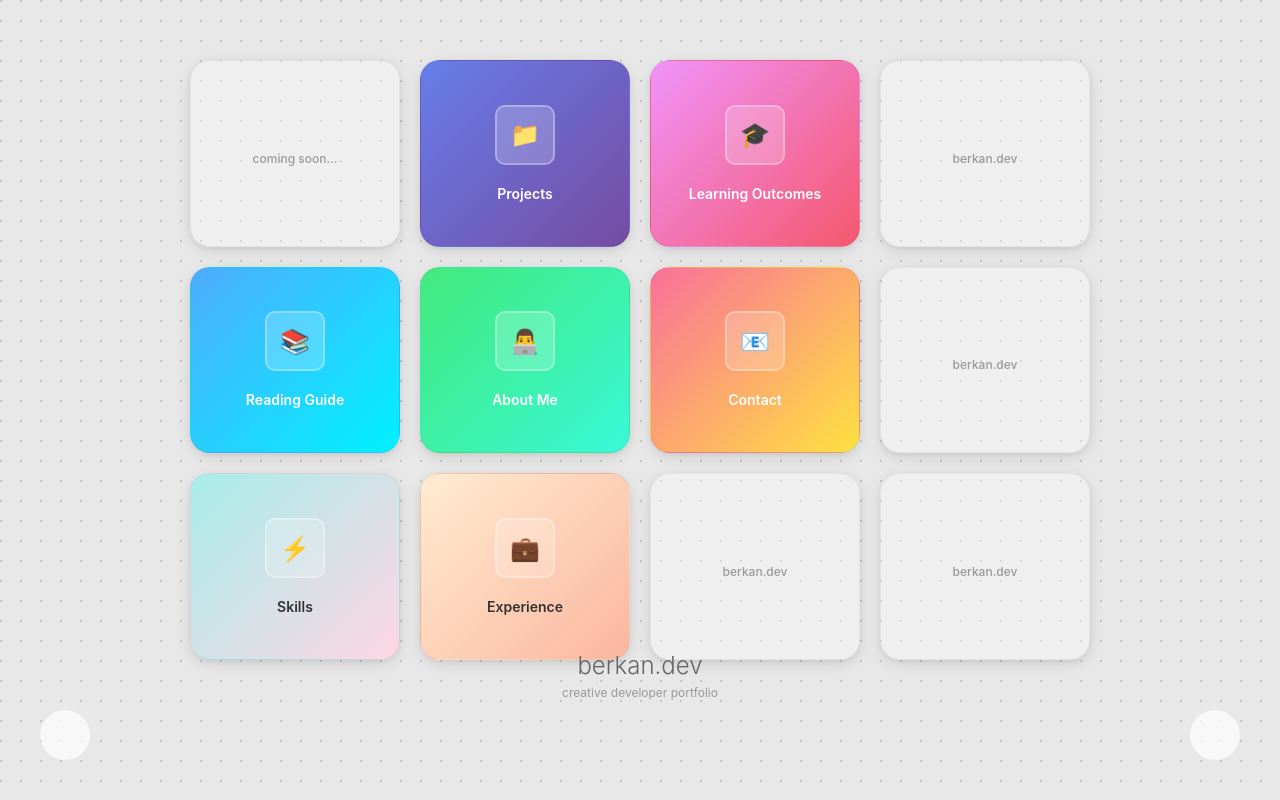
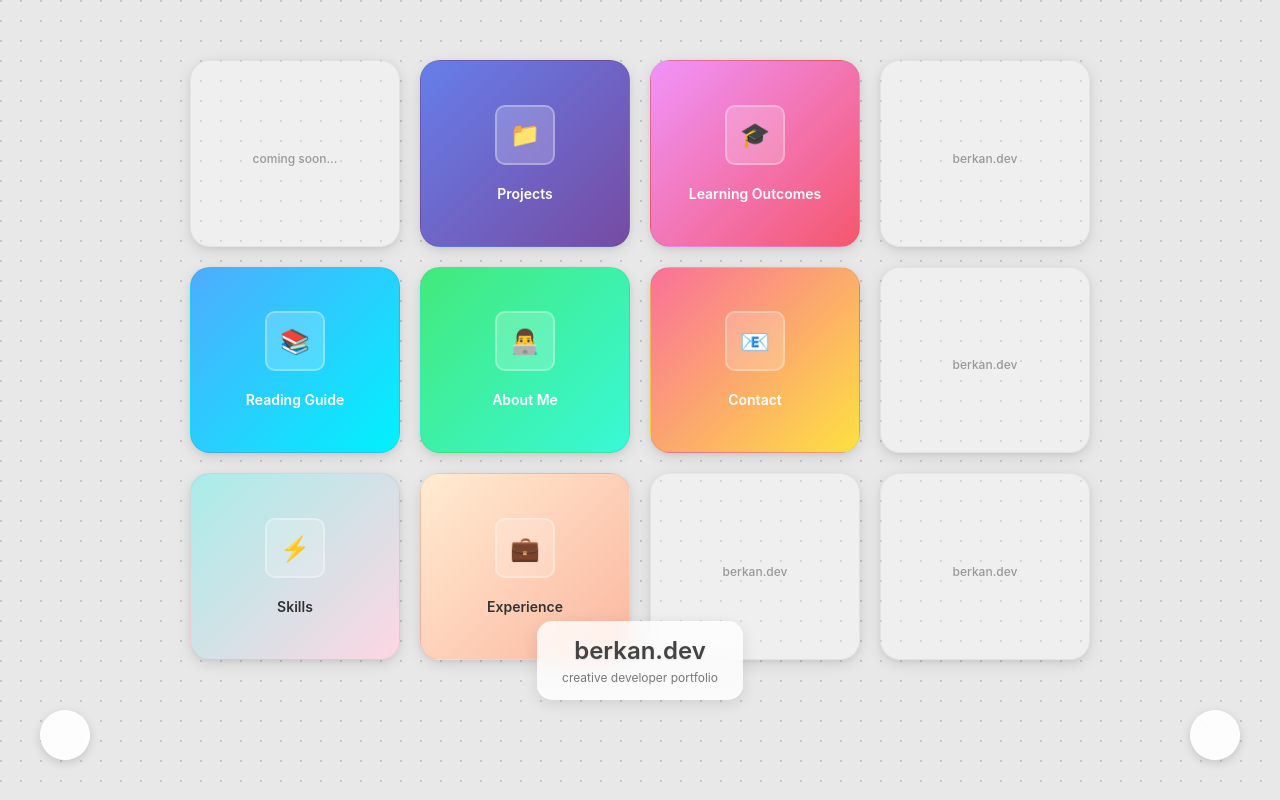
Before and after one commit to BerkanHRGL/portfoliowii, a plain HTML site: page index.html in a window 1280 px wide. Drawn offline with Linux system fonts and the light colour scheme; a script that the page names is missing.

Commit message:
Enhanced profile section

```diff
--- a/style.css
+++ b/style.css
@@ -162,18 +162,25 @@ body {
     position: absolute;
     bottom: 100px;
     text-align: center;
+    background: rgba(255, 255, 255, 0.8);
+    padding: 15px 25px;
+    border-radius: 15px;
+    backdrop-filter: blur(10px);
+    box-shadow: 0 4px 15px rgba(0, 0, 0, 0.1);
 }
 
 .profile-name {
     font-size: 24px;
-    color: #666;
-    font-weight: 300;
+    color: #444;
+    font-weight: 600;
     margin-bottom: 5px;
+    text-shadow: 0 1px 2px rgba(0, 0, 0, 0.1);
 }
 
 .profile-subtitle {
     font-size: 12px;
-    color: #999;
+    color: #777;
+    font-weight: 400;
 }
 
 /* Social icons */
@@ -189,12 +196,20 @@ body {
 .social-icon {
     width: 50px;
     height: 50px;
-    background: rgba(255, 255, 255, 0.7);
+    background: rgba(255, 255, 255, 0.9);
     border-radius: 50%;
     display: flex;
     align-items: center;
     justify-content: center;
-    color: #666;
+    color: #555;
     cursor: pointer;
     transition: all 0.3s ease;
+    box-shadow: 0 3px 10px rgba(0, 0, 0, 0.15);
+    border: 2px solid rgba(255, 255, 255, 0.5);
 }
+
+.social-icon:hover {
+    transform: translateY(-3px);
+    box-shadow: 0 6px 20px rgba(0, 0, 0, 0.2);
+    background: rgba(255, 255, 255, 1);
+}
```
